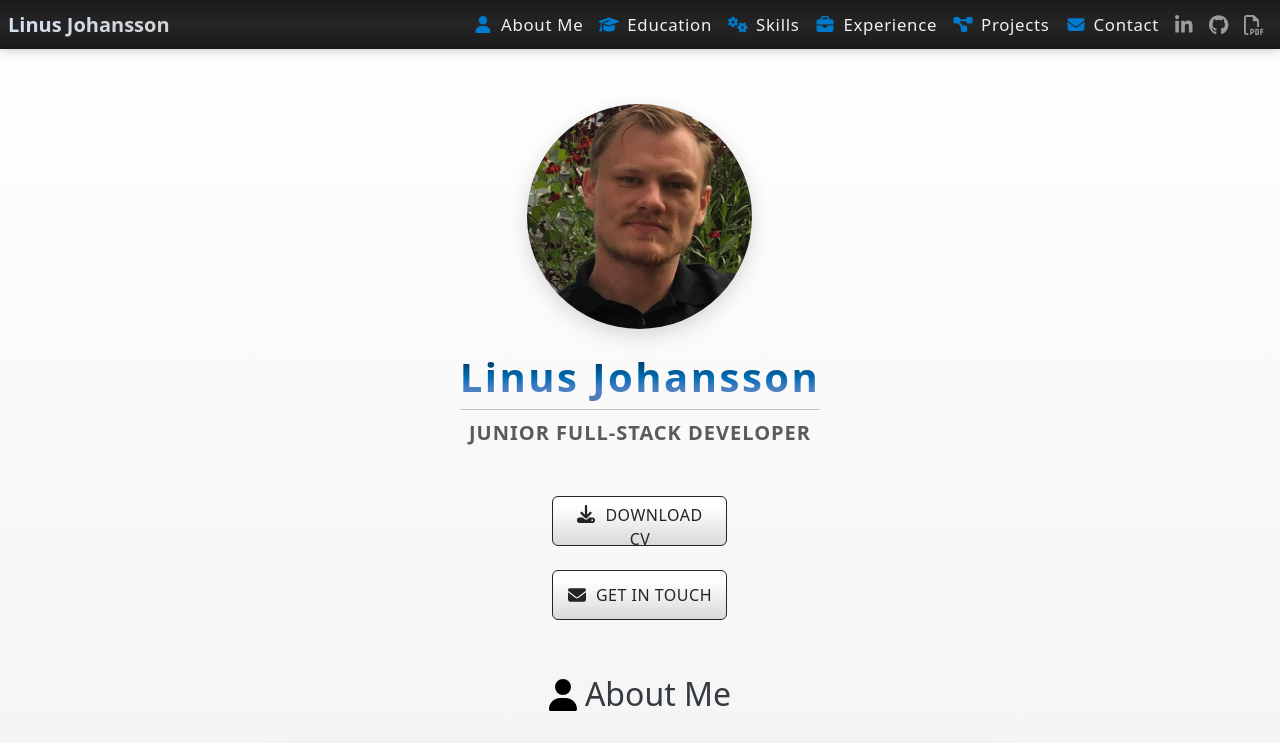
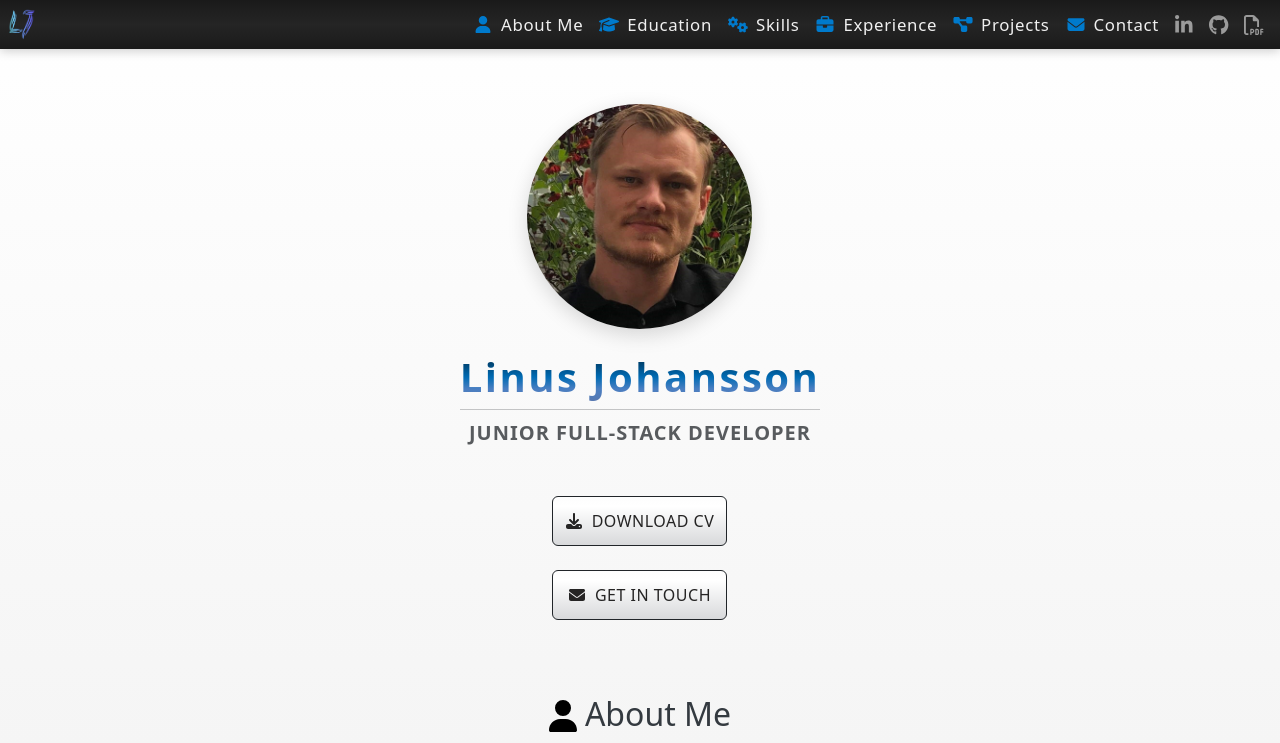
Before and after one commit to j0hanz/j0hanz-portfolio, a React (Create React App) app: page / in a window 1280 px wide. Shown: the top 743 px of the page. Built offline with nearby package versions, Linux system fonts and the light colour scheme.

Commit message:
Refactor styles

```diff
--- a/src/App.module.css
+++ b/src/App.module.css
@@ -64,6 +64,7 @@ code {
 .mainIcon {
   color: #000000;
   margin-right: 0.5rem;
+  vertical-align: middle;
 }
 
 .sectionTitle {
--- a/src/components/Hero.js
+++ b/src/components/Hero.js
@@ -42,12 +42,12 @@ const Hero = () => {
             >
               Junior Full-Stack Developer
             </p>
-            <div className="d-flex flex-column justify-content-start align-items-center mt-5 mb-1">
+            <div className="d-flex flex-column align-items-center mt-5 mb-4 mb-1">
               <Button
                 onClick={handleModalOpen}
                 variant="outline-dark"
                 disabled={loading}
-                className={`mb-4 ${styles.customButton}`}
+                className={`d-flex align-items-center mb-4 ${styles.customButton}`}
               >
                 {loading ? (
                   <Spinner
@@ -79,7 +79,7 @@ const Hero = () => {
                 <span className={styles.buttonText}>Get in Touch</span>
               </Button>
             </div>
-          </Col>
+          </Col>{' '}
         </Row>
       </Container>
       <ModalCv show={showModal} handleClose={handleModalClose} />
--- a/src/components/NavBar.js
+++ b/src/components/NavBar.js
@@ -21,6 +21,7 @@ import { faFilePdf } from '@fortawesome/free-regular-svg-icons';
 import useClickOutsideToggle from '../hooks/OutsideClickHandler';
 import styles from './styles/NavBar.module.css';
 import ModalCv from './ModalCv';
+import navLogo from '../assets/navLogo.png';
 
 const NavBar = () => {
   /* Custom hook to handle the navbar's expanded state and detect clicks outside */
@@ -76,11 +77,13 @@ const NavBar = () => {
         expanded={expanded}
       >
         <Container fluid className="px-2">
-          <Navbar.Brand className={styles.navbarBrand}>
-            <Nav.Link href="#hero" className={styles.nameNav}>
-              Linus Johansson
-            </Nav.Link>
-          </Navbar.Brand>
+          <Nav.Link href="#hero" className="position-relative">
+            <img
+              src={navLogo}
+              className={`position-absolute translate-middle-y top-0 start-0 ${styles.navLogo}`}
+              alt="Linus Johansson"
+            />
+          </Nav.Link>
           <Navbar.Toggle
             aria-controls="navbar-nav"
             onClick={() => setExpanded(!expanded)}
--- a/src/components/styles/Hero.module.css
+++ b/src/components/styles/Hero.module.css
@@ -83,7 +83,6 @@
 .buttonIcon {
   margin-right: 10px;
   color: #252424;
-  height: 18px;
   width: auto;
 }
 
--- a/src/components/styles/NavBar.module.css
+++ b/src/components/styles/NavBar.module.css
@@ -12,6 +12,10 @@
   transition:
     color 0.3s ease,
     transform 0.3s ease;
+}
+
+.navLogo {
+  width: 1.7rem;
 }
 
 .navLink:hover {
```
